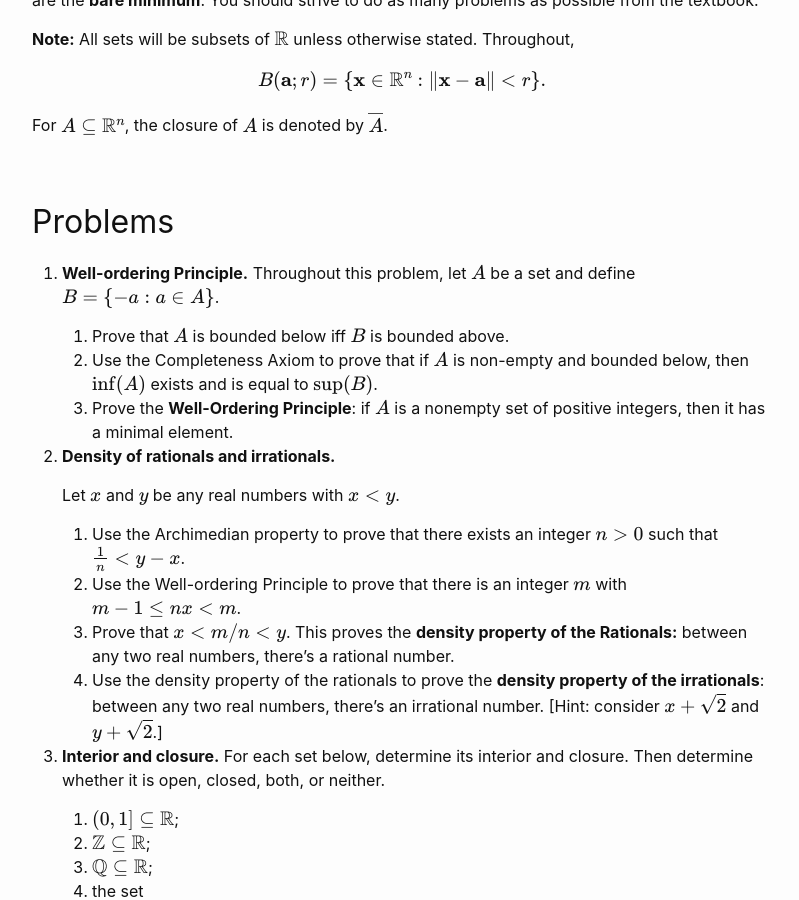
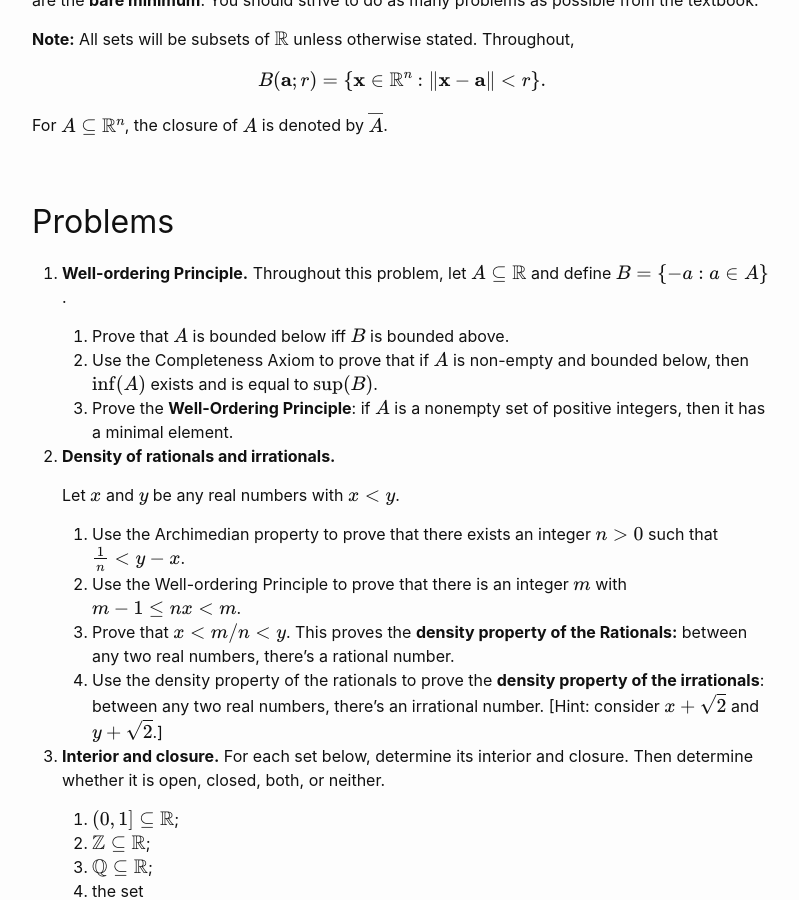
Before and after one commit to wcasper/math350fall2026, a Jekyll site: the page built from _homework/hw2.md, in a window 1280 px wide and 900 px high, scrolled down 674 px. Shown: the whole window, without its empty margins (238-1037 px from the left). Built offline with Jekyll 4.4.1, drawn with Linux system fonts in a browser that asks for light colours; formulas are drawn with MathJax 3.

Commit message:
clarified question 1

```diff
--- a/_homework/hw2.md
+++ b/_homework/hw2.md
@@ -33,7 +33,7 @@ For $$A\subseteq\mathbb{R}^n$$, the closure of $$A$$ is denoted by $$\overline{A
 
 
 1. **Well-ordering Principle.**
-   Throughout this problem, let $$A$$ be a set and define $$B = \{-a: a\in A\}$$.
+   Throughout this problem, let $$A\subseteq \mathbb{R}$$ and define $$B = \{-a: a\in A\}$$.
 
    1. Prove that $$A$$ is bounded below iff $$B$$ is bounded above.
    2. Use the Completeness Axiom to prove that if $$A$$ is non-empty and bounded below, then $$\inf(A)$$ exists and is equal to $$\sup(B)$$.
```
